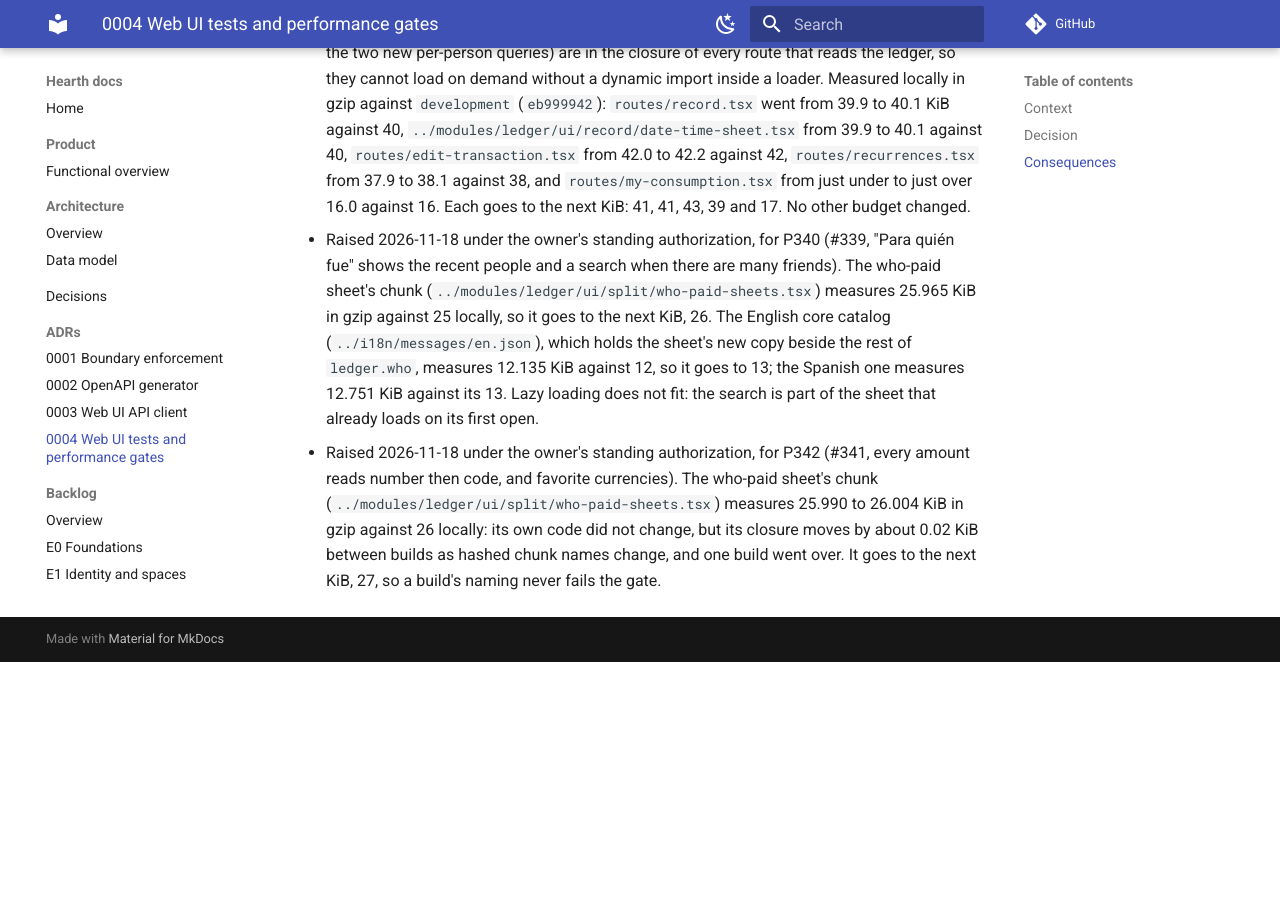
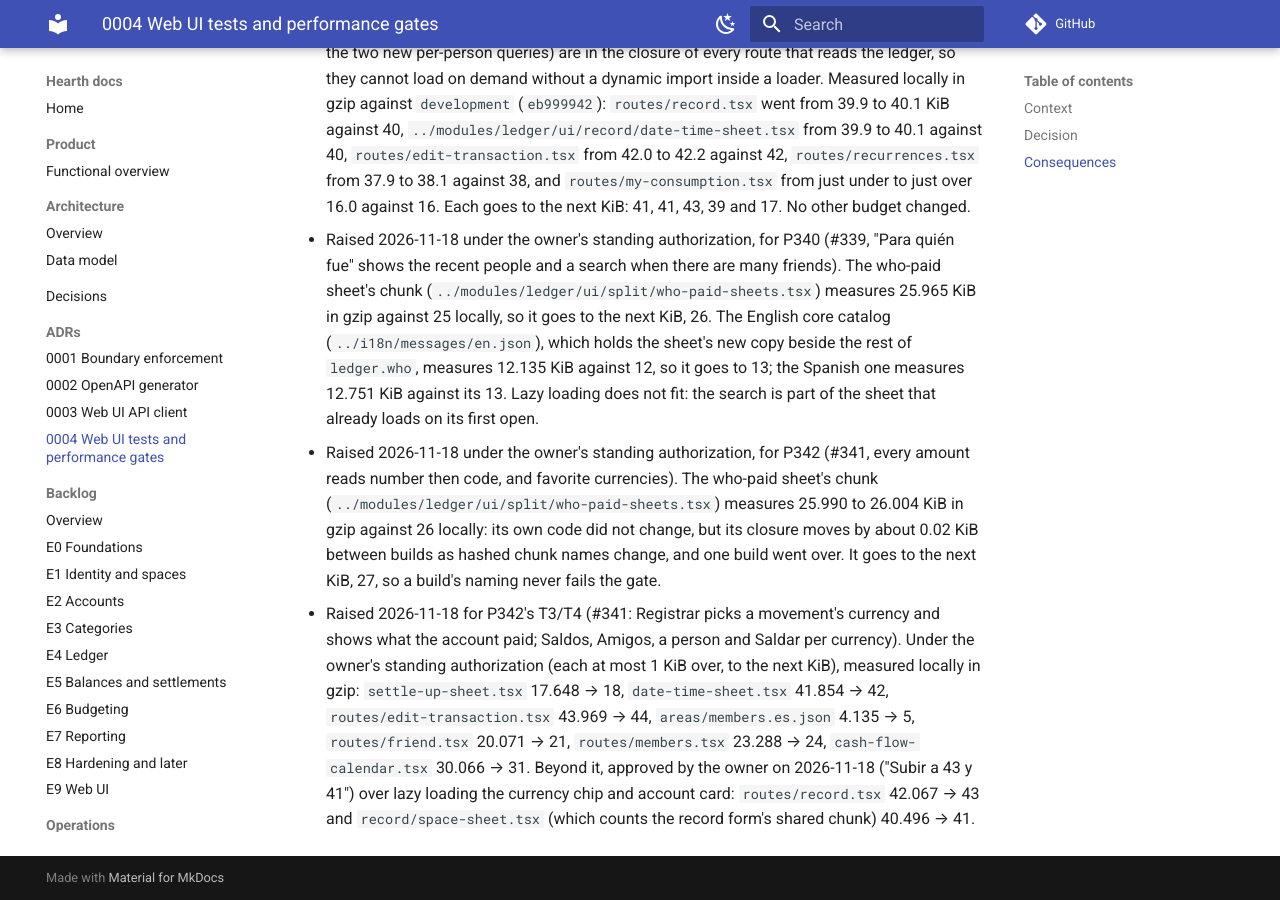
Before and after one commit to Facabore/Hearth, an MkDocs documentation site: the page built from docs/adr/0004-web-ui-testing-and-performance-gates.md, in a window 1280 px wide and 900 px high, scrolled down 16588 px. Built offline with MkDocs 1.6.1 and Material for MkDocs 9.7.7, drawn with Linux system fonts in a browser that asks for light colours; comment, search, counter and statistics services are not loaded; before the commit the page ends 17250 px from its top, so only the background shows below that.

Commit message:
perf(spa): chunk budgets for P342's per-currency screens, two raised beyond the standing authorization with the owner's approval (P342, Refs #341)

```diff
--- a/docs/adr/0004-web-ui-testing-and-performance-gates.md
+++ b/docs/adr/0004-web-ui-testing-and-performance-gates.md
@@ -93,3 +93,4 @@ The owner kept React and Next.js on one condition: the UI must be fast, with Cor
 - Raised 2026-11-17 under the owner's standing authorization, for P341 (#338, reads per person instead of one per space). The ledger's loaders (`src/spa/ledger/queries.ts`: Registrar reads Amigos and the groups' members, Todos los espacios the person's categories and accounts in one read each) and the screens' reads (`src/spa/reads.ts`, with the two new per-person queries) are in the closure of every route that reads the ledger, so they cannot load on demand without a dynamic import inside a loader. Measured locally in gzip against `development` (`eb999942`): `routes/record.tsx` went from 39.9 to 40.1 KiB against 40, `../modules/ledger/ui/record/date-time-sheet.tsx` from 39.9 to 40.1 against 40, `routes/edit-transaction.tsx` from 42.0 to 42.2 against 42, `routes/recurrences.tsx` from 37.9 to 38.1 against 38, and `routes/my-consumption.tsx` from just under to just over 16.0 against 16. Each goes to the next KiB: 41, 41, 43, 39 and 17. No other budget changed.
 - Raised 2026-11-18 under the owner's standing authorization, for P340 (#339, "Para quién fue" shows the recent people and a search when there are many friends). The who-paid sheet's chunk (`../modules/ledger/ui/split/who-paid-sheets.tsx`) measures 25.965 KiB in gzip against 25 locally, so it goes to the next KiB, 26. The English core catalog (`../i18n/messages/en.json`), which holds the sheet's new copy beside the rest of `ledger.who`, measures 12.135 KiB against 12, so it goes to 13; the Spanish one measures 12.751 KiB against its 13. Lazy loading does not fit: the search is part of the sheet that already loads on its first open.
 - Raised 2026-11-18 under the owner's standing authorization, for P342 (#341, every amount reads number then code, and favorite currencies). The who-paid sheet's chunk (`../modules/ledger/ui/split/who-paid-sheets.tsx`) measures 25.990 to 26.004 KiB in gzip against 26 locally: its own code did not change, but its closure moves by about 0.02 KiB between builds as hashed chunk names change, and one build went over. It goes to the next KiB, 27, so a build's naming never fails the gate.
+- Raised 2026-11-18 for P342's T3/T4 (#341: Registrar picks a movement's currency and shows what the account paid; Saldos, Amigos, a person and Saldar per currency). Under the owner's standing authorization (each at most 1 KiB over, to the next KiB), measured locally in gzip: `settle-up-sheet.tsx` 17.648 → 18, `date-time-sheet.tsx` 41.854 → 42, `routes/edit-transaction.tsx` 43.969 → 44, `areas/members.es.json` 4.135 → 5, `routes/friend.tsx` 20.071 → 21, `routes/members.tsx` 23.288 → 24, `cash-flow-calendar.tsx` 30.066 → 31. Beyond it, approved by the owner on 2026-11-18 ("Subir a 43 y 41") over lazy loading the currency chip and account card: `routes/record.tsx` 42.067 → 43 and `record/space-sheet.tsx` (which counts the record form's shared chunk) 40.496 → 41.
```
Also changed, not shown: 1 other file.
